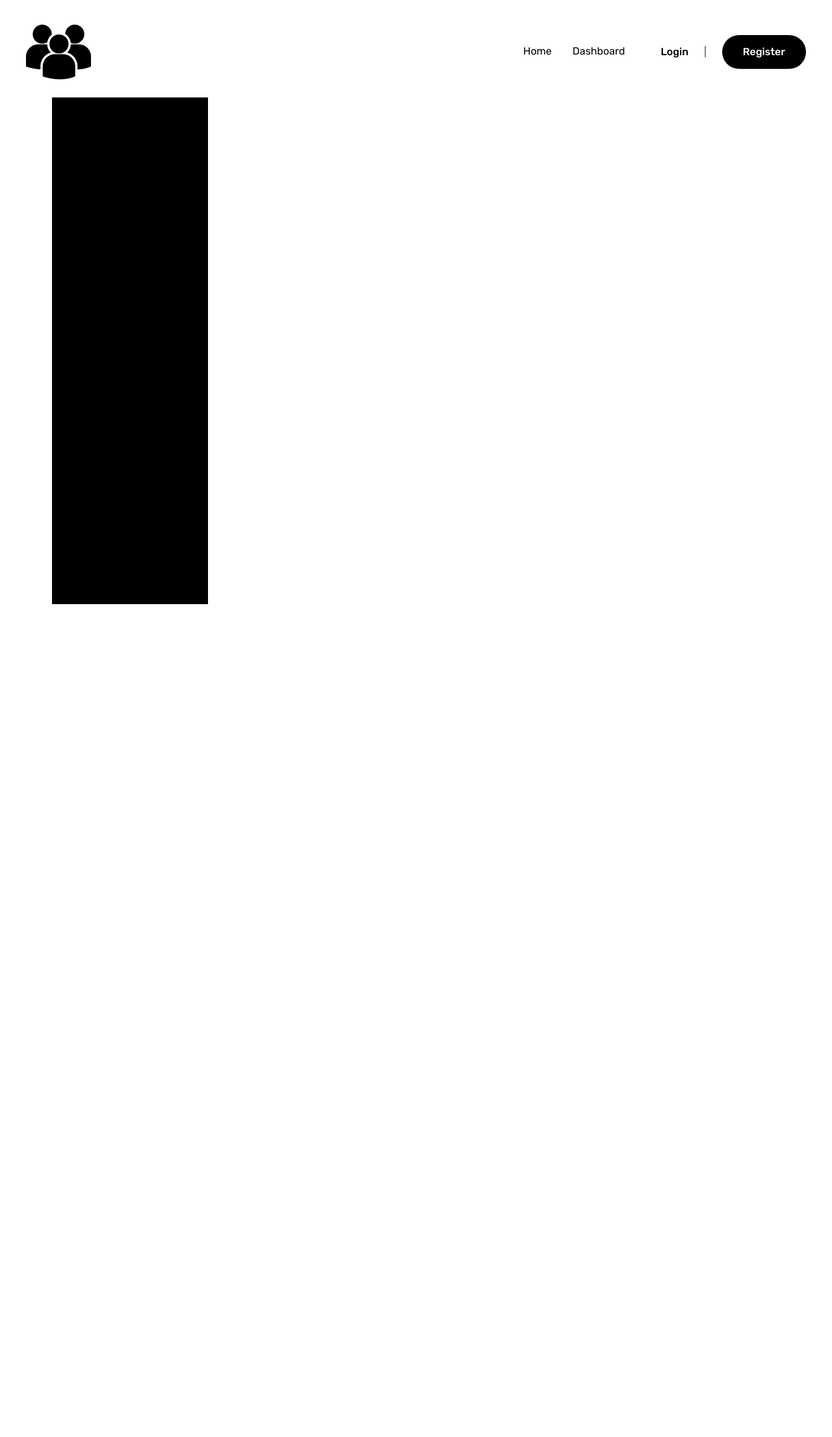
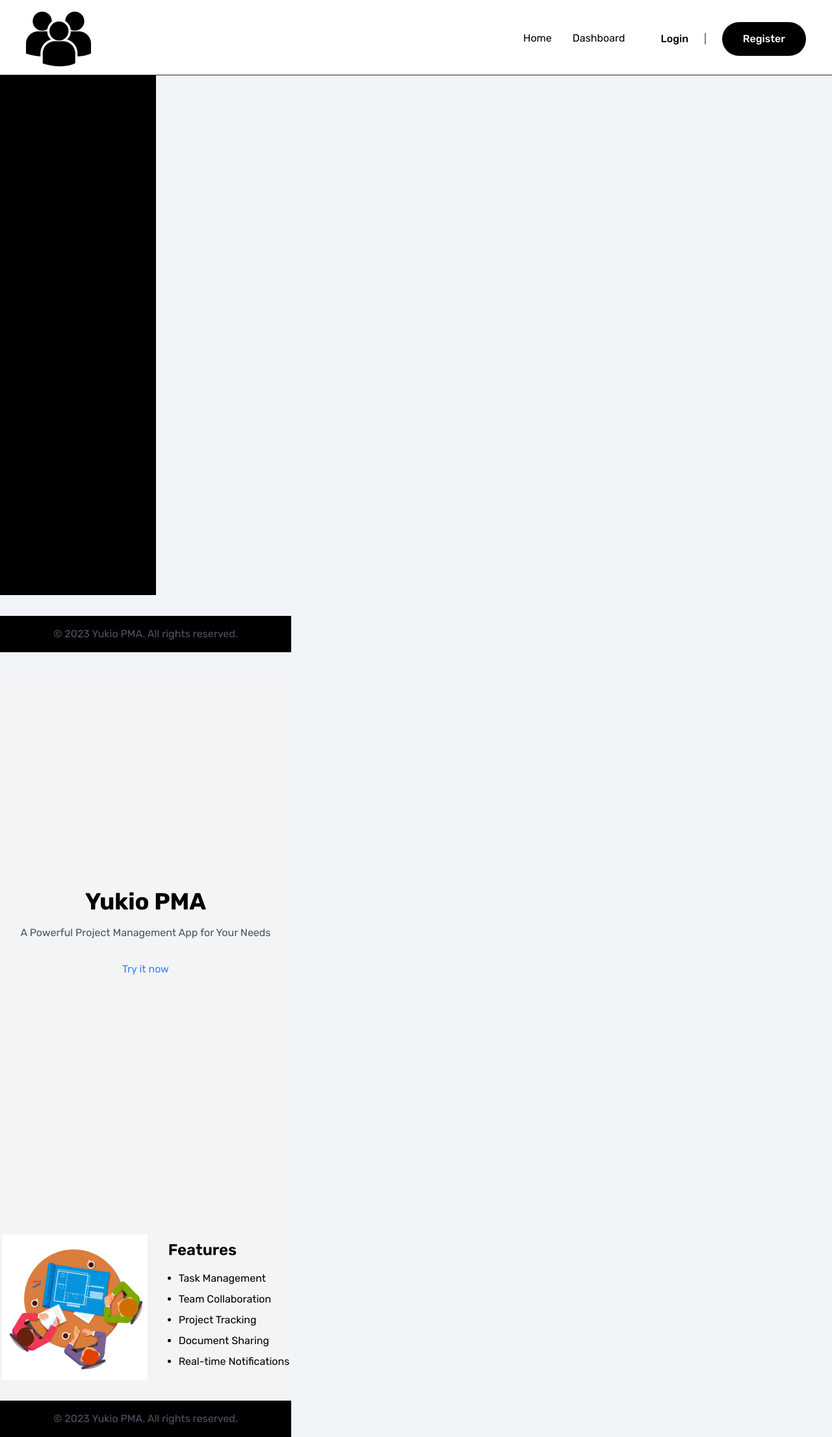
Before and after one commit to manlikeganga19/yukio-Direct, a React (Create React App) app in the folder yukio/: page /dashboard in a window 1280 px wide. Shown: the whole page at 65% size. Before the commit the page ends 940 px from the top, so only its background shows below. Built offline with nearby package versions, Linux system fonts and the light colour scheme.

Commit message:
home component and stylings

```diff
--- a/yukio/src/App.js
+++ b/yukio/src/App.js
@@ -7,6 +7,7 @@ import LoginPage from "./pages/Login";
 import Header from "./components/Header";
 import NavMobile from "./components/NavMobile";
 import Dashboard from "./components/Dashboard";
+import Home from "./components/Home";
 
 const App = () => {
   const [navMobile, setNavMobile] = useState(false);
@@ -18,7 +19,7 @@ const App = () => {
     });
   });
   return (
-    <div classsName="overflow-hidden">
+    <div className="overflow-hidden">
       <Header setNavMobile={setNavMobile} />
       <div
         className={`${
@@ -35,6 +36,7 @@ const App = () => {
             <Route path="/dashboard" element={<Dashboard/>}/>
           </Routes>
         </BrowserRouter>
+        <Home />
       </div>
     </div>
   );
--- a/yukio/src/components/Dashboard.js
+++ b/yukio/src/components/Dashboard.js
@@ -1,10 +1,12 @@
 import React from 'react';
 import { navData } from '../data';
+import Footer from './Footer';
 
 
 const Dashboard = () => {
     return (
-        <section className='section py-[10px] flex h-screen ml-20 w-full top-0 bottom-0' data-aos="fade-left" data-aos-offset="400">
+        <>
+        <section className='section py-[0px] flex h-screen w-full top-0 bottom-0' data-aos="fade-left" data-aos-offset="400">
             <nav className='bg-black text-white w-60 p-4 '>
                 <ul className=''>
                     {navData.map((item, index) => {
@@ -17,6 +19,8 @@ const Dashboard = () => {
                 </ul>
             </nav>
         </section>
+        <Footer />
+        </>
     );
 };
 export default Dashboard;
--- a/yukio/src/components/Footer.js
+++ b/yukio/src/components/Footer.js
@@ -1,6 +1,10 @@
 import React from 'react';
 
 const Footer = () => {
-    return
+    return(
+        <footer className="text-center p-4 mt-8 text-gray-600 bg-black">
+        &copy; {new Date().getFullYear()} Yukio PMA. All rights reserved.
+      </footer>
+    )
 };
 export default Footer;
--- a/yukio/src/components/Header.js
+++ b/yukio/src/components/Header.js
@@ -6,15 +6,16 @@ import { CgMenuRight } from "react-icons/cg";
 
 const Header = ({ setNavMobile }) => {
   return (
+    <>
     <header
-      className="py-[10px] lg:pt-[30px]"
-      data-aos="fade-down"
-      data-aos-delay="900"
-      data-aos-duration="2000"
+      className="py-[5px] lg:pt-[10px] bg-white"
+      // data-aos="fade-down"
+      // data-aos-delay="900"
+      // data-aos-duration="2000"
     >
       <div className="container mx-auto flex items-center justify-between">
         <a href="#">
-          <img src={Logo} alt="" />
+          <img src={Logo} alt="" className="max-w-100" />
         </a>
 
         <div className="hidden lg:flex gap-x-[55px]">
@@ -29,6 +30,8 @@ const Header = ({ setNavMobile }) => {
         </div>
       </div>
     </header>
+    <hr className="border-t border-gray-800"/>
+    </>
   );
 };
 export default Header;
--- a/yukio/src/components/Home.js
+++ b/yukio/src/components/Home.js
@@ -0,0 +1,43 @@
+import React from 'react';
+import Meeting from '../assests/549.jpg'
+import Footer from './Footer';
+// import { Link } from 'react-router-dom';
+
+const Home = () => {
+  return (
+    <div className="min-h-screen bg-gray-100">
+      <header className="flex flex-col items-center justify-center h-screen">
+        <h1 className="text-4xl font-bold mb-4">Yukio PMA</h1>
+        <p className="text-center text-gray-600 mb-8">
+          A Powerful Project Management App for Your Needs
+        </p>
+        <a
+          href="/register"
+          className="text-blue-500 hover:underline"
+        >
+          Try it now
+        </a>
+      </header>
+      <main className="flex items-center justify-center mt-16">
+        <img
+          src={Meeting} // Replace with your image source
+          alt="Meeting"
+          className="w-1/2"
+        />
+        <div className="ml-8">
+          <h2 className="text-2xl font-semibold mb-4">Features</h2>
+          <ul className="list-disc pl-4">
+            <li className="mb-2">Task Management</li>
+            <li className="mb-2">Team Collaboration</li>
+            <li className="mb-2">Project Tracking</li>
+            <li className="mb-2">Document Sharing</li>
+            <li className="mb-2">Real-time Notifications</li>
+          </ul>
+        </div>
+      </main>
+      <Footer />
+    </div>
+  );
+};
+
+export default Home;
--- a/yukio/src/components/LoginHeader.js
+++ b/yukio/src/components/LoginHeader.js
@@ -14,6 +14,7 @@ export default function LoginHeader({
                     className="h-14 w-14"
                     src=""/>
             </div> */}
+
             <h2 className="mt-6 text-center text-3xl font-extrabold text-gray-900">
                 {heading}
             </h2>
--- a/yukio/src/index.css
+++ b/yukio/src/index.css
@@ -4,7 +4,7 @@
 
 @layer base {
   body {
-    @apply font-primary bg-white text-black-secondary leading-normal;
+    @apply font-primary bg-slate-100 text-black-secondary leading-normal;
   }
   .h3 {
     @apply text-[22px] lg:text-[32px] font-bold;
--- a/yukio/src/pages/Login.js
+++ b/yukio/src/pages/Login.js
@@ -1,9 +1,11 @@
 import LoginHeader from "../components/LoginHeader";
 import Login from "../components/Login";
+import Footer from "../components/Footer";
 
 export default function LoginPage () {
     return(
-        <div>
+        <div className="flex items-center justify-center h-screen ml-lg:40">
+            <div className="bg-white shadow-lg rounded-lg p-6 ">
                 <LoginHeader
                     heading="Login to your account"
                     paragraph="Don't have an account yet? "
@@ -12,5 +14,8 @@ export default function LoginPage () {
                 />
                 <Login/>
             </div>
+
+        </div>
+
         );
 };
--- a/yukio/src/pages/Register.js
+++ b/yukio/src/pages/Register.js
@@ -1,9 +1,12 @@
+import Footer from "../components/Footer";
 import LoginHeader from "../components/LoginHeader";
 import Register from "../components/Register";
 
 export default function SignupPage() {
   return (
-    <>
+    <div lassName="flex items-center justify-center h-screen ml-lg:40">
+      <div className="bg-white shadow-lg rounded-lg p-6 ">
+
       <LoginHeader
         heading="Signup to create an account"
         paragraph="Already have an account? "
@@ -11,6 +14,9 @@ export default function SignupPage() {
         linkUrl="/login"
       />
       <Register />
-    </>
+      </div>
+
+      <Footer />
+    </div>
   );
 }
```
Also changed, not shown: yukio/src/assests/549.jpg (added). Lines whose indentation alone changed are shown as unchanged.
